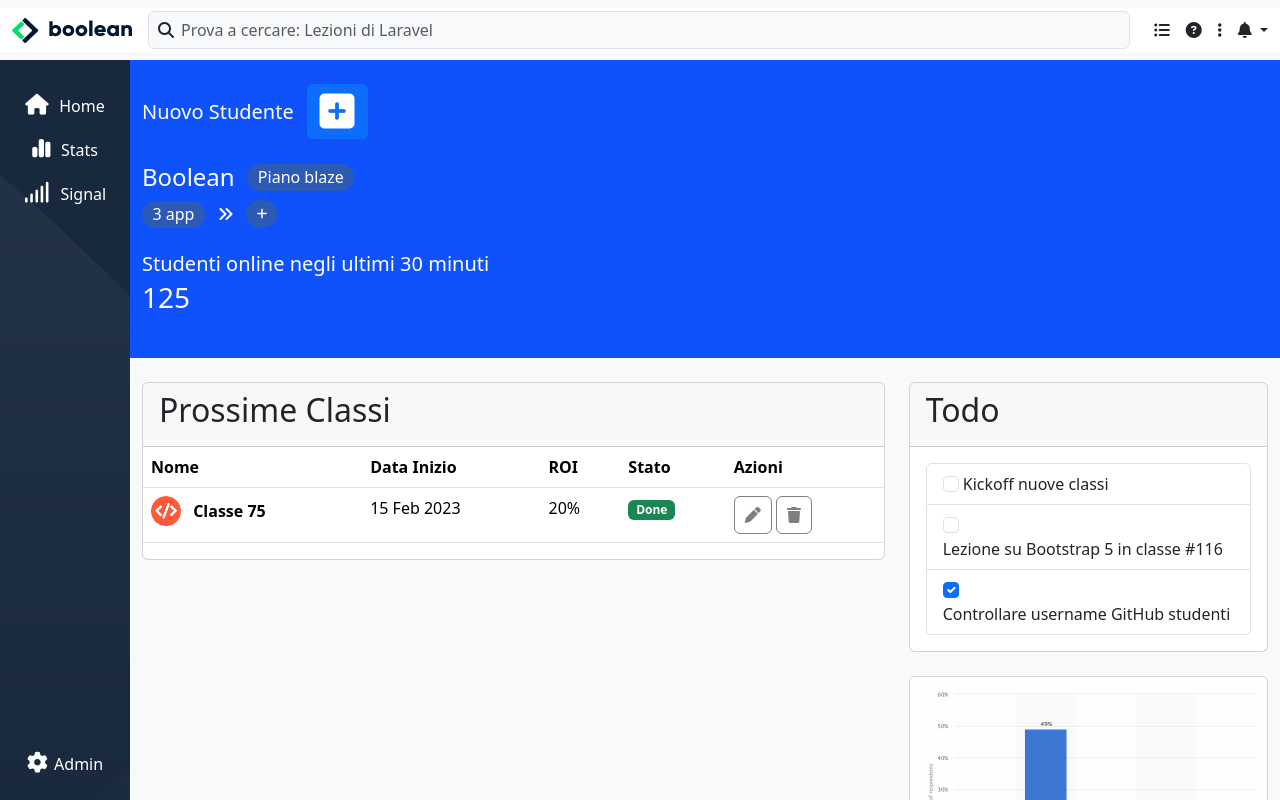
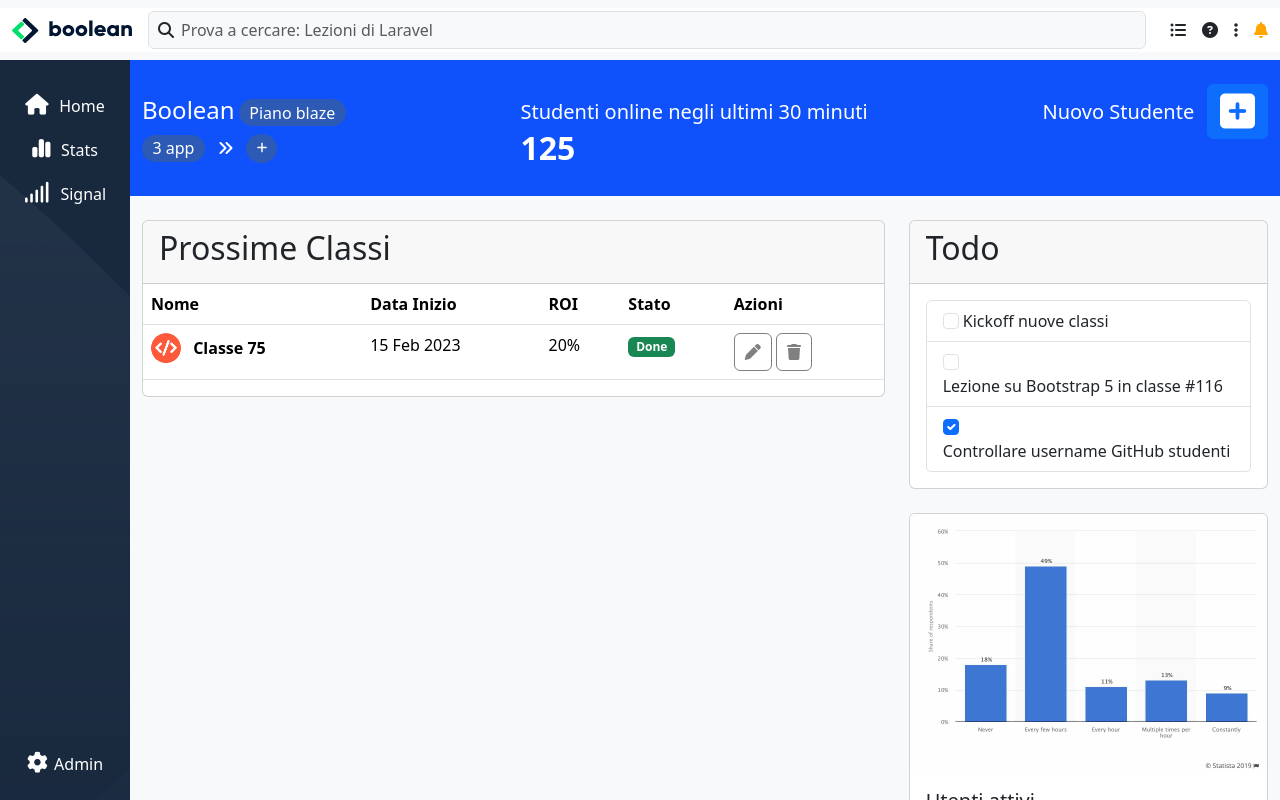
Before and after one commit to giamaf/html-css-bootstrap-dashboard, a plain HTML site: page index.html in a window 1280 px wide. Drawn offline with nearby package versions, Linux system fonts and the light colour scheme.

Commit message:
added minor fixes

```diff
--- a/index.html
+++ b/index.html
@@ -65,7 +65,7 @@
                             <a class="nav-link" href="#"><i class="fa-solid fa-ellipsis-vertical"></i></a>
                         </li>
                         <li class="nav-item dropdown">
-                            <a class="nav-link dropdown-toggle" href="#" role="button" data-bs-toggle="dropdown"
+                            <a class="nav-link dropdown" href="#" role="button" data-bs-toggle="dropdown"
                                 aria-expanded="false">
                                 <i class="fa-solid fa-bell"></i>
                             </a>
@@ -124,8 +124,8 @@
             <!--todo Content-Navbar -->
 
             <nav class="content-nav container-fluid bg-color-blue text-white py-4">
-                <ul class="list-inline fw-light">
-                    <li>
+                <ul class="list-inline fw-light d-lg-flex justify-content-between align-items-baseline">
+                    <li class="order-lg-3 mb-lg-0">
                         <h5>Nuovo Studente</h5>
                         <button class="btn btn-primary" type="button" data-bs-toggle="offcanvas"
                             data-bs-target="#offcanvasRight" aria-controls="offcanvasRight"><i
@@ -220,22 +220,22 @@
                                 </div>
                             </div>
                         </div>
-
-
                     </li>
-                    <li class="mb-2">
-                        <h4>Boolean</h4>
+                    <li class="mb-2 order-lg-1 mb-lg-0">
+                        <h4 class="d-inline-block">Boolean</h4>
                         <a href="#"><span class="badge rounded-pill text-bg-blue">Piano blaze</span></a>
+                        <ul class="mb-4 mb-lg-0 mt-lg-2">
+                            <li class="mb-lg-0">
+                                <a href="#"><span class="badge rounded-pill text-bg-blue">3 app</span></a>
+                                <i class="fa-solid fa-angles-right"></i>
+                                <a href="#"><span class="badge my-rounded-pill text-bg-blue"><i
+                                            class="fa-solid fa-plus fa-xs"></i></span></a>
+                            </li>
+                        </ul>
                     </li>
-                    <li>
-                        <a href="#"><span class="badge rounded-pill text-bg-blue">3 app</span></a>
-                        <i class="fa-solid fa-angles-right"></i>
-                        <a href="#"><span class="badge my-rounded-pill text-bg-blue"><i
-                                    class="fa-solid fa-plus fa-xs"></i></span></a>
-                    </li>
-                    <li>
+                    <li class="order-lg-2">
                         <h5>Studenti online negli ultimi 30 minuti</h5>
-                        <p class="fs-3">125</p>
+                        <p class="fs-2 mb-lg-0 fw-bold">125</p>
                     </li>
                 </ul>
             </nav>
--- a/style.css
+++ b/style.css
@@ -108,6 +108,9 @@ form {
     flex-shrink: 0;
 }
 
+.fa-bell {
+    color: orange;
+}
 
 /*todo Main */
 main {
@@ -155,7 +158,7 @@ main .fa-solid {
     overflow: auto;
 }
 
-.content-nav ul li:not(:last-of-type) {
+.content-nav ul li:first-of-type {
     display: flex;
     align-items: center;
     flex-wrap: wrap;
```
